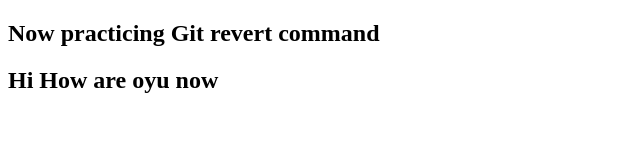
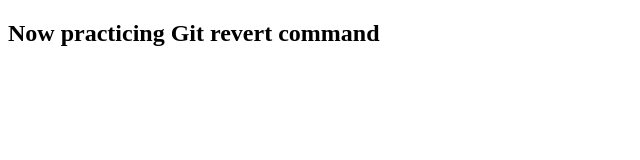
Before and after one commit to Amby-Mohod/Git-revert-command, a plain HTML site: page index.html in a window 1280 px wide. Shown: the whole page, without its empty margins (0-640 px from the left). Drawn offline with Linux system fonts and the light colour scheme.

Commit message:
Revert "Second"
This reverts commit 30b67a31ec82dd09353aee2f5df34943bfee19a9.

```diff
--- a/index.html
+++ b/index.html
@@ -7,6 +7,5 @@
 </head>
 <body>
     <h2>Now practicing Git revert command</h2>
-    <h2>Hi How are oyu now</h2>
 </body>
 </html>
```
